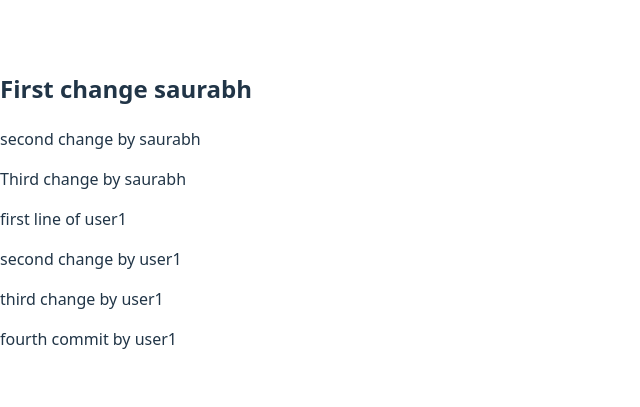
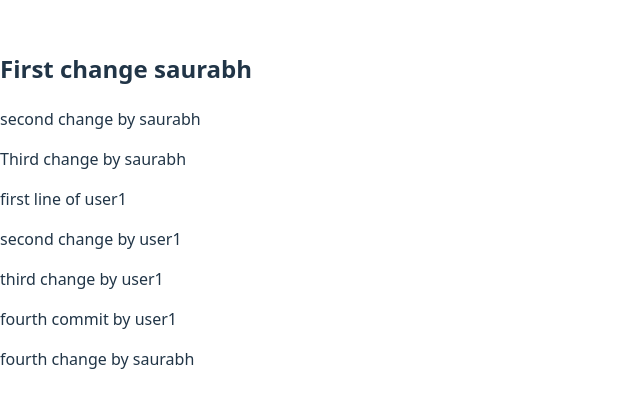
Before and after one commit to Saurabh209/Learning-git, a React (Vite) app: page / in a window 1280 px wide. Shown: the part 191-598 px from the top of the page, without its empty margins (0-640 px from the left). Built offline with nearby package versions, Linux system fonts and the light colour scheme.

Commit message:
fifth commit by saurabh

```diff
--- a/src/App.jsx
+++ b/src/App.jsx
@@ -15,6 +15,7 @@ function App() {
     <p>second change by user1</p>
     <p>third change by user1</p>
     <p>fourth commit by user1</p>
+    <p>fourth change by saurabh</p>
     </>
   )
 }
```
